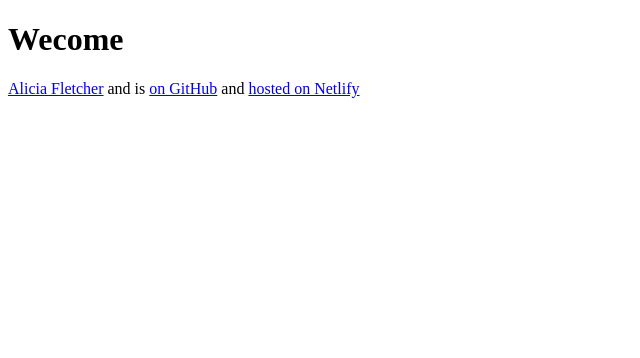
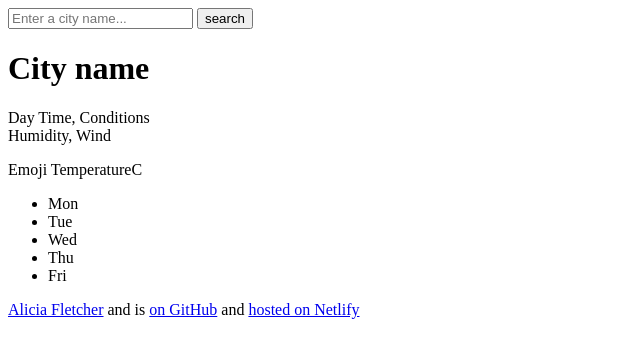
Before and after one commit to anafletcher/Inertactive-Weather-App-Project, a plain HTML site: page index.html in a window 1280 px wide. Shown: the whole page, without its empty margins (0-640 px from the left). Drawn offline with Linux system fonts and the light colour scheme.

Commit message:
Added HTML components

```diff
--- a/index.html
+++ b/index.html
@@ -6,7 +6,35 @@
     <title>Interactive Weather App Project</title>
   </head>
   <body>
-    <h1>Wecome</h1>
+    <header>
+      <form>
+        <input type="search" placeholder="Enter a city name..." required />
+        <input type="submit" value="search" />
+      </form>
+    </header>
+
+  <main>
+    <h1>City name</h1>
+    <div>
+    <p>
+        Day Time, Conditions
+        <br />
+        Humidity, Wind
+    </p>
+    </div>
+    <div>
+        Emoji TemperatureC
+    </div>
+    <p>
+        <ul>
+            <li>Mon</li>
+            <li>Tue</li>
+            <li>Wed</li>
+            <li>Thu</li>
+            <li>Fri</li>
+        </ul>
+    </p>
+  </main>
   </body>
   <footer>
     <a href="https://github.com/anafletcher" target="_blank">Alicia Fletcher</a>
@@ -23,5 +51,6 @@
       target="_blank"
       >hosted on Netlify</a
     >
+
   </footer>
 </html>
```
